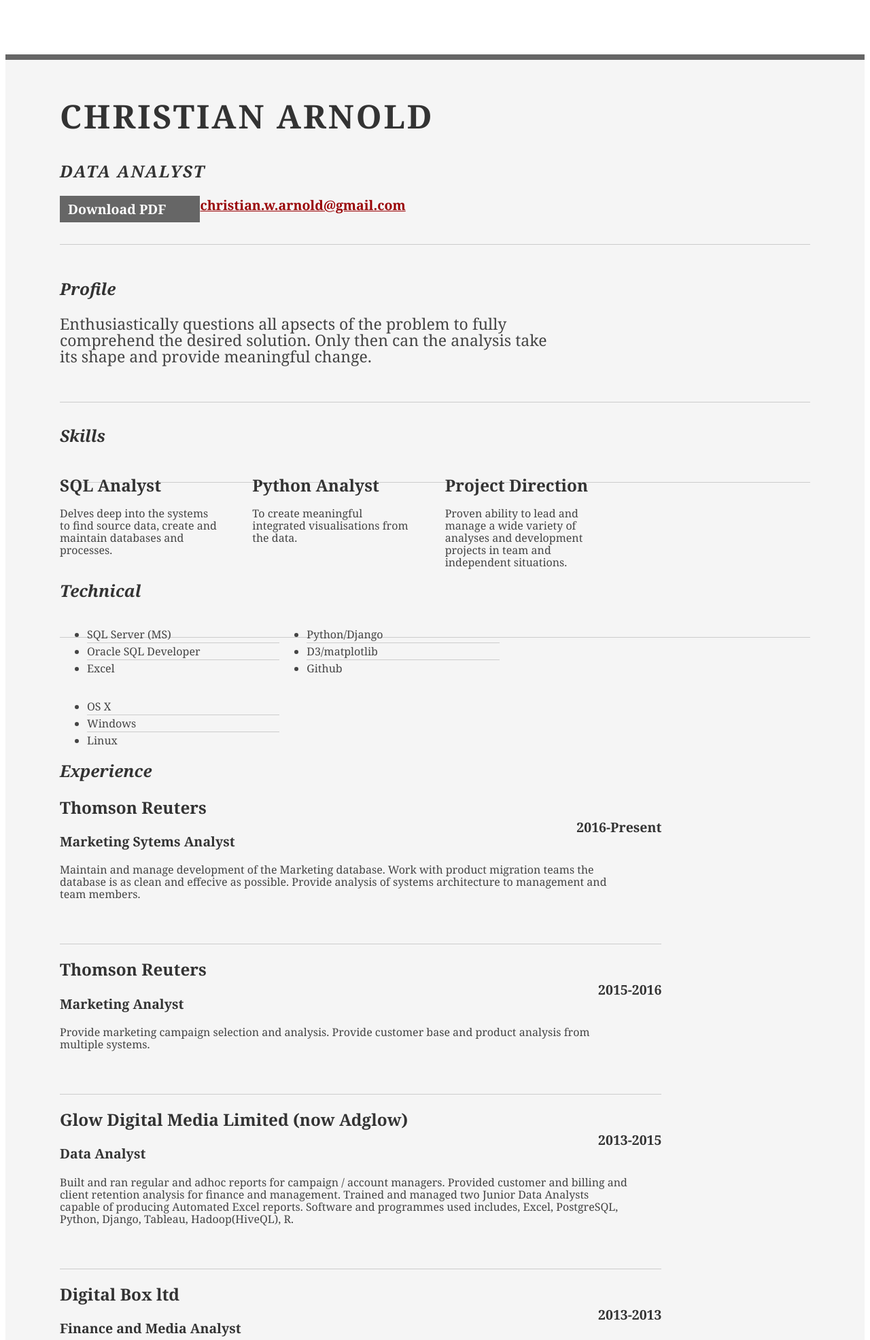
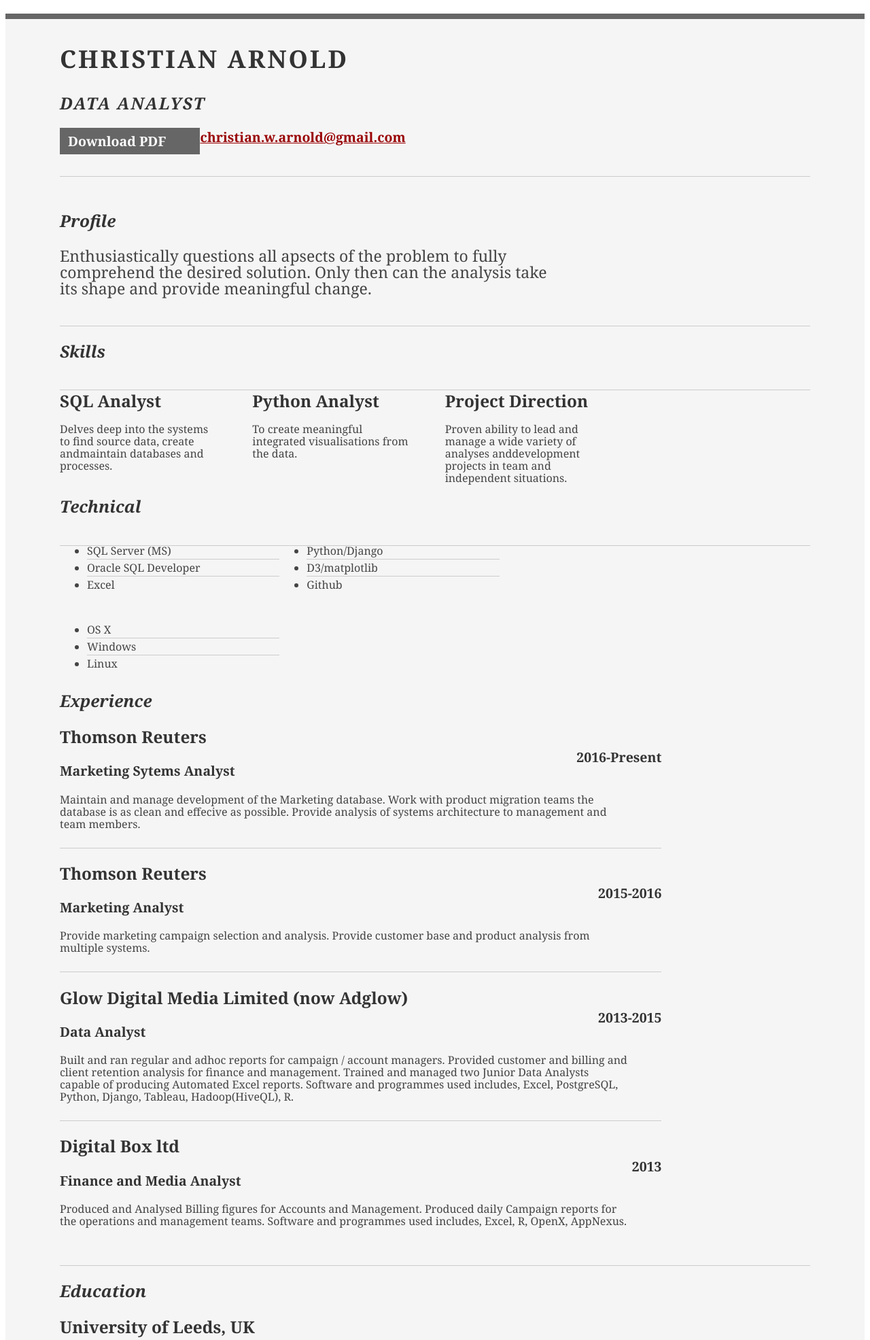
Before and after one commit to Cawarnold/MyApp, a Django app: page / in a window 1280 px wide. Shown: the top 1971 px of the page at 68% size. Run offline with Django 3.2, Linux system fonts and the light colour scheme; some libraries are stand-ins or nearby versions.

Commit message:
CA_TR: CV Version 1 done.

```diff
--- a/home/static/home/resume.css
+++ b/home/static/home/resume.css
@@ -1,13 +1,35 @@
+/**** CSS for resume ****/
+
 /*
----------------------------------------------------------------------------------
-	STRIPPED DOWN RESUME TEMPLATE
-    html resume
+Quick guide CSS -- cause i is dum
 
-    v0.9: 5/28/09
+Margin - Clears an area outside the border. The margin is transparent
+Padding - Clears an area around the content. The padding is transparent
+Border - A border that goes around the padding and content
+Content - The content of the box, where text and images appear
 
-    design and code by: thingsthatarebrown.com
-                        (matt brown)
----------------------------------------------------------------------------------
+If the padding property has four values:
+	padding: 25px 50px 75px 100px;
+		top padding is 25px
+		right padding is 50px
+		bottom padding is 75px
+		left padding is 100px
+
+If the padding property has three values:
+	padding: 25px 50px 75px;
+		top padding is 25px
+		right and left paddings are 50px
+		bottom padding is 75px
+
+If the padding property has two values:
+	padding: 25px 50px;
+		top and bottom paddings are 25px
+		right and left paddings are 50px
+
+If the padding property has one value:
+	padding: 25px;
+		all four paddings are 25px
+
 */
 
 
@@ -18,20 +40,26 @@
 
 /* //-- yui-grids style overrides -- */
 body { font-family: Georgia; color: #444; }
-#inner { padding: 10px 80px; margin: 80px auto; background: #f5f5f5; border: solid #666; border-width: 8px 0 2px 0; }
-.yui-gf { margin-bottom: 2em; padding-bottom: 2em; border-bottom: 1px solid #ccc; }
 
-/* //-- header, body, footer -- */
-#hd { margin: 2.5em 0 3em 0; padding-bottom: 1.5em; border-bottom: 1px solid #ccc }
+/*** yui-gf is the main grid template, #inner, #hd, #bd, #ft ***/
+.yui-gf { margin-bottom: 20px; padding-bottom: 20px; border-bottom: 1px solid #ccc; }
+
+/*** #inner controls the size of the main large box ***/
+#inner { padding: 10px 80px; margin: 20px auto; background: #f5f5f5; border: solid #666; border-width: 8px 0 2px 0; }
+
+/** header #hd **/
+#hd { margin: 1.5em 0 3em 0; padding-bottom: 1.5em; border-bottom: 1px solid #ccc }
 #hd h2 { text-transform: uppercase; letter-spacing: 2px; }
-#bd, #ft { margin-bottom: 2em; }
 
-/* //-- footer -- */
-#ft { padding: 1em 0 5em 0; font-size: 92%; border-top: 1px solid #ccc; text-align: center; }
+/** body #bd **/
+#bd { margin-bottom: 1px; }
+
+/** footer #ft **/
+#ft { margin-bottom: 1px; padding: 10px 0 10px 0; font-size: 92%; border-top: 1px solid #ccc; text-align: center; }
 #ft p { margin-bottom: 0; text-align: center;   }
 
-/* //-- core typography and style -- */
-#hd h1 { font-size: 48px; text-transform: uppercase; letter-spacing: 3px; }
+/*** Font - core typography and style ***/
+#hd h1 { font-size: 36px; text-transform: uppercase; letter-spacing: 3px; }
 h2 { font-size: 152% }
 h3, h4 { font-size: 122%; }
 h1, h2, h3, h4 { color: #333; }
@@ -39,34 +67,34 @@ p { font-size: 100%; line-height: 18px; padding-right: 3em; }
 a { color: #990003 }
 a:hover { text-decoration: none; }
 strong { font-weight: bold; }
-li { line-height: 24px; border-bottom: 1px solid #ccc; }
+
+/** Skills and Technical section -- (p - Skills), (li - technical)  **/
 p.enlarge { font-size: 144%; padding-right: 6.5em; line-height: 24px; }
 p.enlarge span { color: #000 }
+li { line-height: 24px; border-bottom: 1px solid #ccc; }
 .contact-info { margin-top: 7px; }
 .first h2 { font-style: italic; }
-.last { border-bottom: 0 }
 
 
-/* //-- section styles -- */
+/** PDF button **/
+a#pdf { display: block; float: left; background: #666; color: white; text-decoration: none;}
+a#pdf {padding: 6px 50px 6px 12px; margin-bottom: 6px; }
+a#pdf:hover { background: #222; }
 
-a#pdf { display: block; float: left; background: #666; color: white; padding: 6px 50px 6px 12px; margin-bottom: 6px; text-decoration: none;  }
-a#pdf:hover { background: #222; }
 
 .job { position: relative; margin-bottom: 1em; padding-bottom: 1em; border-bottom: 1px solid #ccc; }
 .job h4 { position: absolute; top: 0.35em; right: 0 }
-.job p { margin: 0.75em 0 3em 0; }
+.job p { margin: 0.75em 0 10px 0; }
 
-.last { border: none; }
-.skills-list {  }
-.skills-list ul { margin: 0; }
-.skills-list li { margin: 3px 0; padding: 3px 0; }
-.skills-list li span { font-size: 152%; display: block; margin-bottom: -2px; padding: 0 }
+
+/*** Technical - talent ***/
 .talent { width: 32%; float: left }
 .talent h2 { margin-bottom: 6px; }
+.last { border: none; margin-bottom: 10px}
 
-#srt-ttab { margin-bottom: 100px; text-align: center;  }
-#srt-ttab img.last { margin-top: 20px }
+/*** each section headers ***/
+.yui-gf div.first{width:12.3%;}
+.yui-gf .yui-u{width:80.2%;}
 
-/* --// override to force 1/8th width grids -- */
-.yui-gf .yui-u{width:80.2%;}
-.yui-gf div.first{width:12.3%;}
+/*** Experience Last section (digitalbox) ***/
+.yui-gf div.last{margin-bottom: 10px;}
--- a/home/templates/home/index.html
+++ b/home/templates/home/index.html
@@ -10,7 +10,7 @@
 	<meta name="keywords" content="" />
 	<meta name="description" content="" />
 
-	<link rel="stylesheet" type="text/css" href="http://yui.yahooapis.com/2.7.0/build/reset-fonts-grids/reset-fonts-grids.css" media="all" />
+	<link rel="stylesheet" type="text/css" href="http://yui.yahooapis.com/2.9.0/build/reset-fonts-grids/reset-fonts-grids.css" media="all" />
 	<link rel="stylesheet" type="text/css" href="{% static 'home/resume.css' %}" media="all" />
 
 </head>
@@ -60,17 +60,15 @@
 
 							<div class="talent">
 								<h2>SQL Analyst</h2>
-									<p>Delves deep into the systems to find source data, create and maintain databases and processes.	</p>
+								<p>Delves deep into the systems to find source data, create andmaintain databases and processes.	</p>
 							</div>
-
 							<div class="talent">
 								<h2>Python Analyst</h2>
 								<p>To create meaningful integrated visualisations from the data. </p>
 							</div>
-
 							<div class="talent">
 								<h2>Project Direction</h2>
-									<p>Proven ability to lead and manage a wide variety of analyses and development projects in team and independent situations.</p>
+								<p>Proven ability to lead and manage a wide variety of analyses anddevelopment projects in team and independent situations.</p>
 							</div>
 						</div>
 					</div><!--// .yui-gf -->
@@ -129,18 +127,16 @@
 								<p>Built and ran regular and adhoc reports for campaign / account managers. Provided customer and billing and client retention analysis for finance and management. Trained and managed two Junior Data Analysts capable of producing Automated Excel reports. Software and programmes used includes, Excel, PostgreSQL, Python, Django, Tableau, Hadoop(HiveQL), R. </p>
 							</div>
 
-
 							<div class="job last">
 								<h2>Digital Box ltd</h2>
 								<h3>Finance and Media Analyst</h3>
-								<h4>2013-2013</h4>
+								<h4>2013</h4>
 								<p>Produced and Analysed Billing figures for Accounts and Management.
 								Produced daily Campaign reports for the operations and management teams. Software and programmes used includes, Excel, R, OpenX, AppNexus.</p>
 							</div>
 
 						</div><!--// .yui-u -->
 					</div><!--// .yui-gf -->
-
 
 					<div class="yui-gf last">
 						<div class="yui-u first">
```
Lines whose indentation alone changed are shown as unchanged.
